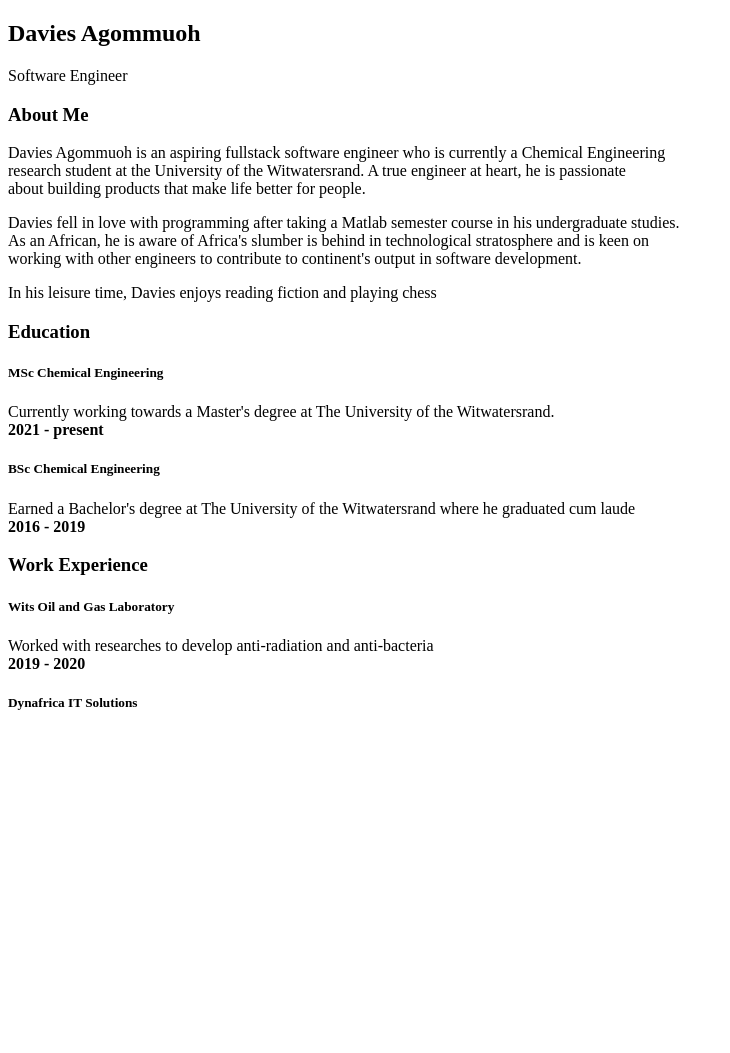
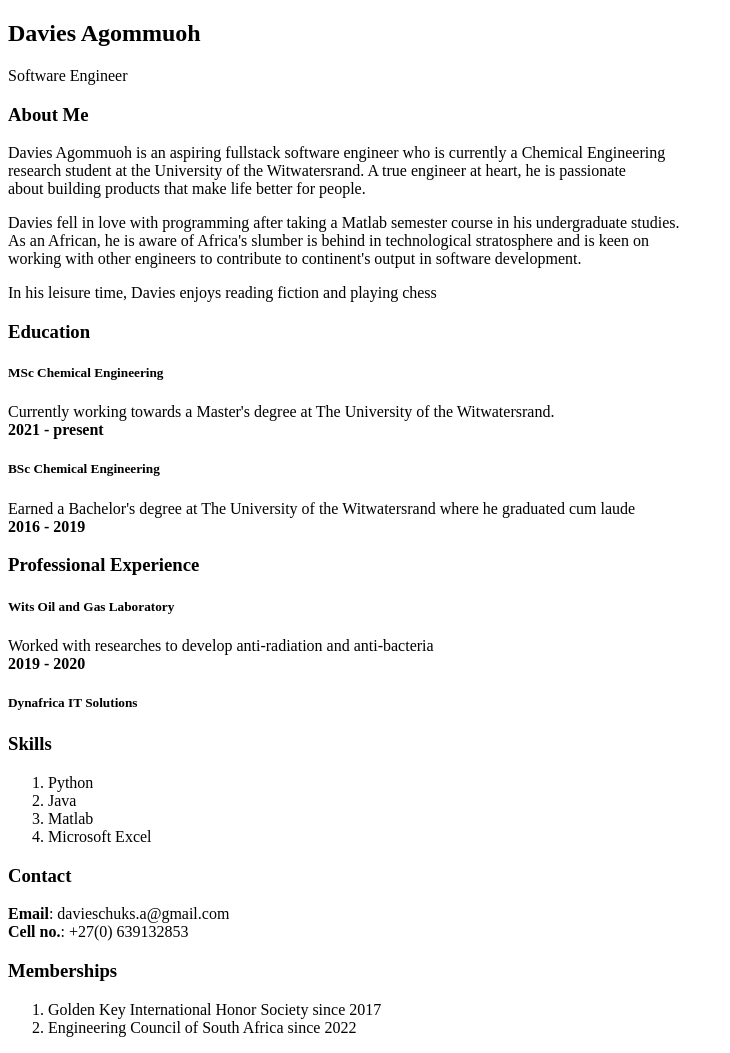
Before and after one commit to DaviesHub/my_portfolio, a plain HTML site: page index.html in a window 1280 px wide. Shown: the whole page, without its empty margins (0-730 px from the left). Before the commit the page ends 800 px from the top, so only its background shows below. Drawn offline with Linux system fonts and the light colour scheme.

Commit message:
Add contact and memberships

```diff
--- a/index.html
+++ b/index.html
@@ -43,10 +43,28 @@
         </p>
     </div>
 
-    <h3>Work Experience</h3>
+    <h3>Professional Experience</h3>
         <h5>Wits Oil and Gas Laboratory</h5>
         <p>Worked with researches to develop anti-radiation and anti-bacteria <br>
             <strong>2019 - 2020</strong>
         <h5>Dynafrica IT Solutions</h5>
+
+    <h3>Skills</h3>
+    <ol>
+        <li>Python</li>
+        <li>Java</li>
+        <li>Matlab</li>
+        <li>Microsoft Excel</li>
+    </ol>
+
+    <h3>Contact</h3>
+    <div><strong>Email</strong>: davieschuks.a@gmail.com</div>
+    <div><strong>Cell no.</strong>: +27(0) 639132853</div>
+
+    <h3>Memberships</h3>
+    <ol>
+        <li>Golden Key International Honor Society since 2017</li>
+        <li>Engineering Council of South Africa since 2022</li>
+    </ol>
 </body>
 </html>
```
